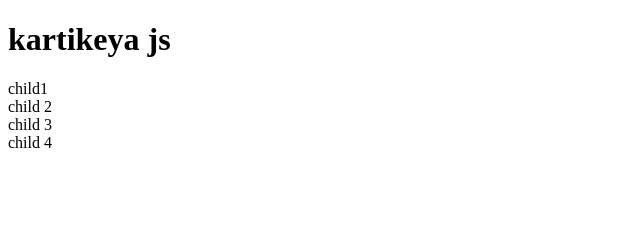
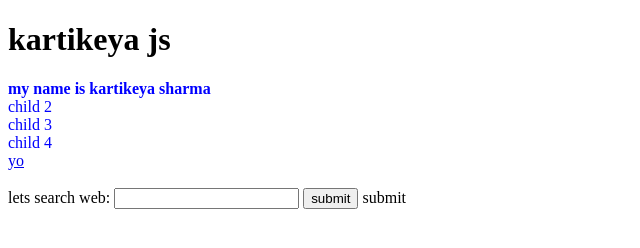
Before and after one commit to savagecarol/js-tutorial, a plain HTML site: page first/index.html in a window 1280 px wide. Shown: the whole page, without its empty margins (0-640 px from the left). Drawn offline with Linux system fonts and the light colour scheme.

Commit message:
java   script event handling

```diff
--- a/first/index.html
+++ b/first/index.html
@@ -7,13 +7,24 @@
     <title>Document title</title>
 </head>
 <body>
-    <h1 id="heading"> kartikeya js</h1>
+<h1 id="heading"> kartikeya js</h1>
 <div class="class" id = "first">child1</div>
 <div class="class">child 2</div>
 <div class="class">child 3</div>
 <div class="class">child 4</div>
 
+<form action="none.html" method="POST">
+
+    <a href="www.savagecarol.github.io"> yo </a>
+
+
+    <br>
+    <br>
+
+    lets search web:
+    <input type = "text" name = "hello" id = "">
+    <input type = "button" value = "submit"> submit </button>
+</form>
 </body>
-<script src="js/start3.js"></script>
-
+<script src="js/start4.js"></script>
 </html>
--- /dev/null
+++ b/first/js/start4.js
@@ -0,0 +1,24 @@
+// single element selector
+
+let element=document.getElementById('first');
+element.style.color = 'red'
+element.innerHTML = '<b> my name is kartikeya sharma</b>'
+// console.log(element);
+let sel = document.querySelector('#first');
+sel = document.querySelector('.child');
+sel = document.querySelector('div');
+
+
+
+// multilevel selector
+let ele = document.getElementsByClassName('class');
+// tagname //
+
+
+Array.from(ele).forEach(element =>
+{
+    console.log(element);
+    element.style.color = 'blue';
+});
+
+console.log(ele);
```
